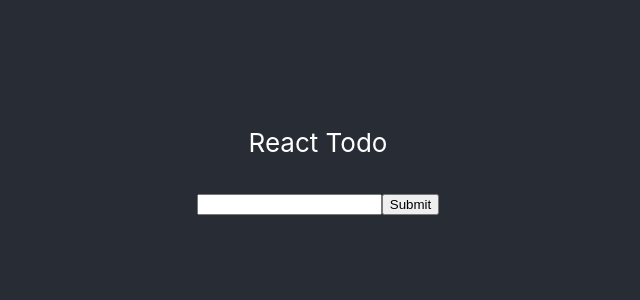
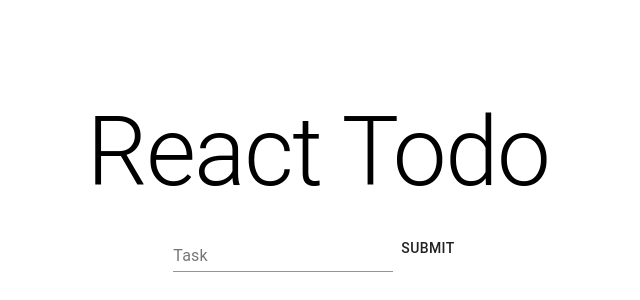
Before and after one commit to KerenPro/to-do, a React (Create React App) app: page / in a window 1280 px wide. Shown: the part 216-516 px from the top of the page, without its empty margins (322-962 px from the left). Built offline with nearby package versions, Linux system fonts and the light colour scheme.

Commit message:
Material UI design

```diff
--- a/package.json
+++ b/package.json
@@ -3,16 +3,14 @@
   "version": "0.1.0",
   "private": true,
   "dependencies": {
+    "@material-ui/core": "^4.11.3",
     "@testing-library/jest-dom": "^5.11.10",
     "@testing-library/react": "^11.2.5",
     "@testing-library/user-event": "^12.8.3",
     "react": "^17.0.2",
     "react-dom": "^17.0.2",
-    "react-id-generator": "^3.0.1",
     "react-scripts": "4.0.3",
     "react-uuid": "^1.0.2",
-    "uuid": "^8.3.2",
-    "uuidv4": "^6.2.7",
     "web-vitals": "^1.1.1"
   },
   "scripts": {
--- a/src/App.css
+++ b/src/App.css
@@ -1,7 +1,19 @@
 .App {
   text-align: center;
+  display: flex;
+  height: 100%;
+  flex-direction: column;
+  align-items: center;
+  justify-content: center;
 }
 
+body, html, #root{
+  height: 100%;
+}
+
+li {
+  text-align: initial;
+}
 .App-logo {
   height: 40vmin;
   pointer-events: none;
--- a/src/App.js
+++ b/src/App.js
@@ -1,3 +1,4 @@
+import Typography from "@material-ui/core/Typography";
 import './App.css';
 import React, {useState, useEffect} from "react";
 import TodoForm from "./components/TodoForm/TodoForm";
@@ -43,11 +44,9 @@ function App() {
 
     return (
         <div className="App">
-            <header className="App-header">
-                <p>React Todo</p>
+                <Typography style={{padding:16}} variant="h1">React Todo</Typography>
                 <TodoForm addTodo={addTodo}/>
-                <TodoList todos={todos} toggleComplete={toggleComplete} removeTodo={removeTodo} />
-            </header>
+                <TodoList todos={todos} toggleComplete={toggleComplete} removeTodos={removeTodo} />
         </div>
     );
 }
--- a/src/components/Todo/Todo.js
+++ b/src/components/Todo/Todo.js
@@ -1,3 +1,5 @@
+import {Checkbox, IconButton, ListItem, Typography} from "@material-ui/core";
+import CloseIcon from "@material-ui/core/Icon"
 import React from "react";
 
 function Todo(props){
@@ -11,13 +13,15 @@ function Todo(props){
     }
 
     return (
-        <div style={{display:"flex"}}>
-            <input type="checkbox" onClick={handleCheckBoxClick} />
-            <li style={{color:"white",
-            textDecoration: props.todo.completed ? "line-through" : null}}
-            >{props.todo.task}</li>
-            <button onClick={handleRemoveClick} >X</button>
-        </div>
+        <ListItem style={{display:"flex"}}>
+            <Checkbox checked={props.todo.completed} onClick={handleCheckBoxClick} />
+            <Typography variant="body1"
+            style={{textDecoration: props.todo.completed ? "line-through" : null}}
+            >{props.todo.task}</Typography>
+            <IconButton onClick={handleRemoveClick} >
+                <CloseIcon/>
+            </IconButton>
+        </ListItem>
     );
 
 }
--- a/src/components/TodoForm/TodoForm.js
+++ b/src/components/TodoForm/TodoForm.js
@@ -1,3 +1,4 @@
+import {Button, TextField} from "@material-ui/core";
 import React, {useState} from "react";
 import uuid from 'react-uuid';
 
@@ -23,10 +24,16 @@ function TodoForm(props) {
         setTodo({...todo, task: ""});
     }
 
+    const todoFormStyle = {
+        display: "flex",
+        flexDirection: "row",
+        alignItems: "center"
+    }
+
     return (
-        <form onSubmit={handleSubmit}>
-            <input name="task" type="text" value={todo.task} onChange={handleTaskInputChange}/>
-            <button type="submit">Submit</button>
+        <form className="todo-form" onSubmit={handleSubmit} style={todoFormStyle}>
+            <TextField label="Task" name="task" type="text" value={todo.task} onChange={handleTaskInputChange}/>
+            <Button type="submit">Submit</Button>
         </form>
     );
 }
--- a/src/components/TodoList/TodoList.js
+++ b/src/components/TodoList/TodoList.js
@@ -1,13 +1,14 @@
+import {List} from "@material-ui/core";
 import React from "react";
 import Todo from "../Todo/Todo";
 
 function TodoList(props){
 
     return (
-        <ul>
+        <List>
             {props.todos.map(todo =>
             <Todo key={todo.id} todo={todo} toggleComplete={props.toggleComplete} removeTodo={props.removeTodo} />)}
-        </ul>
+        </List>
     );
 }
 
```
Also changed, not shown: 1 other file (tests, documents, lock files or other folders).
